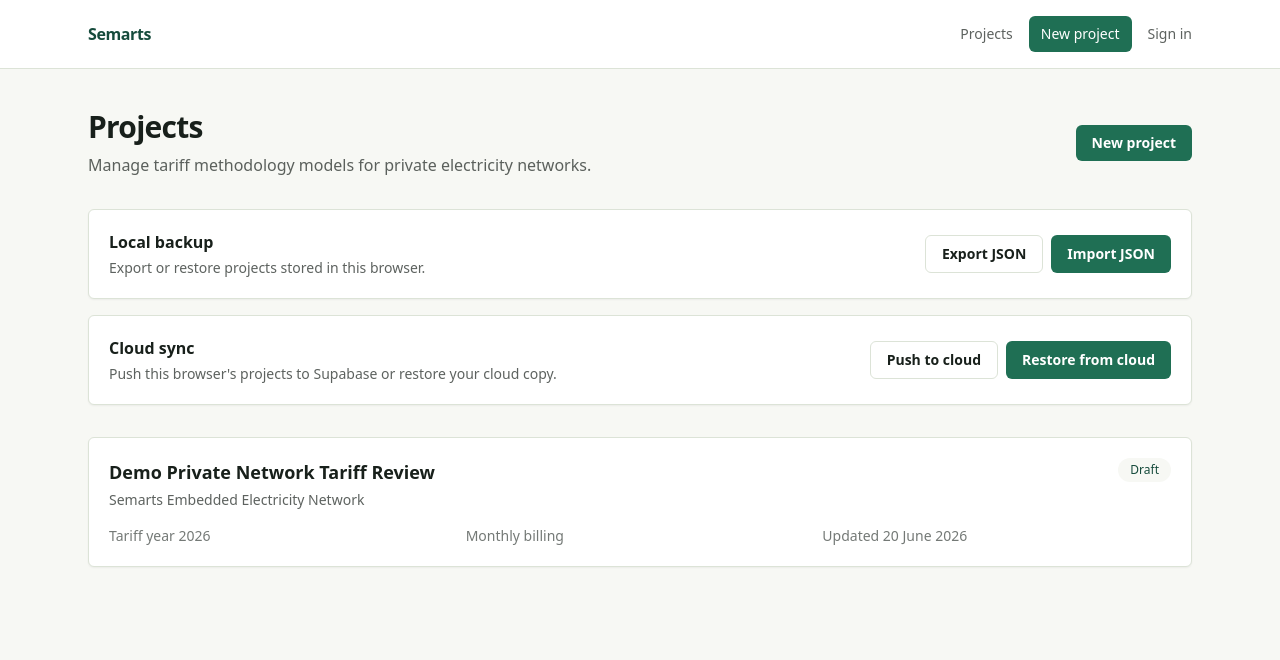
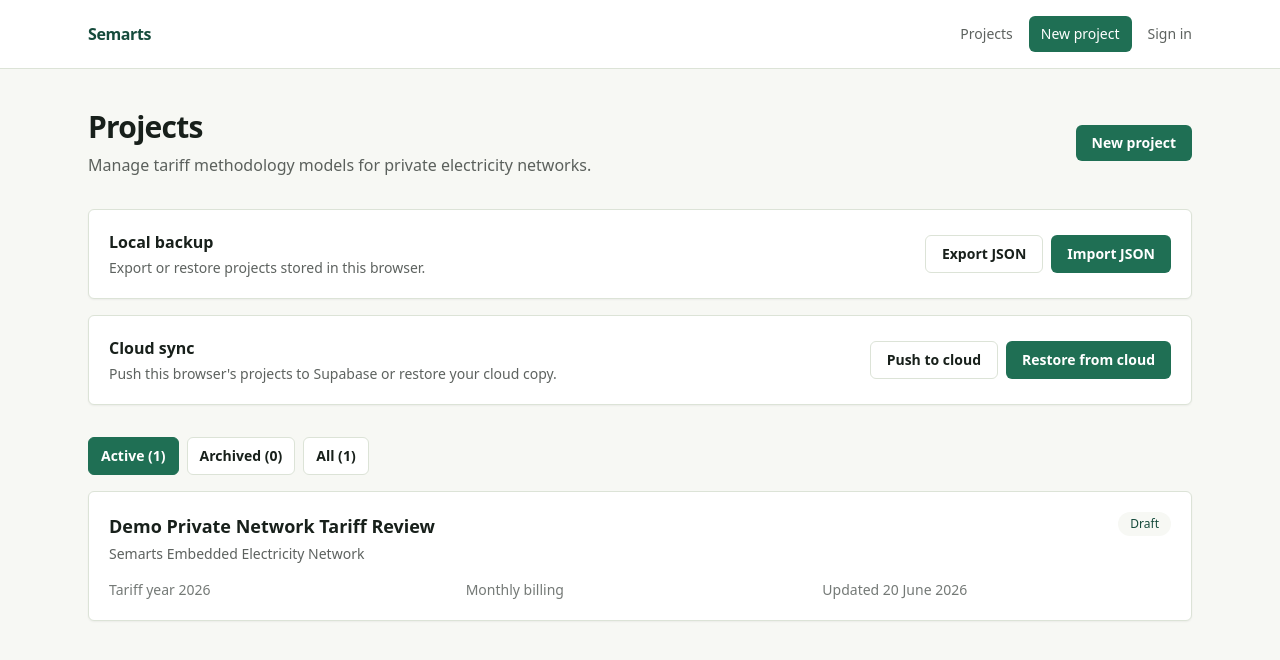
Before and after one commit to Semarts-Consulting/semarts-tariff-builder, a Next.js app: page /projects in a window 1280 px wide. Shown: the top 660 px of the page. Built offline with nearby package versions, Linux system fonts and the light colour scheme; no server answers.

Commit message:
Add archived project filtering

```diff
--- a/components/ProjectsList.tsx
+++ b/components/ProjectsList.tsx
@@ -4,6 +4,8 @@ import Link from "next/link";
 import { useEffect, useState } from "react";
 import { getProjects } from "@/lib/project-storage";
 import type { Project } from "@/types/project";
+
+type ProjectFilter = "active" | "archived" | "all";
 
 function ProjectCard({ project }: { project: Project }) {
   return (
@@ -31,16 +33,52 @@ function ProjectCard({ project }: { project: Project }) {
 
 export function ProjectsList() {
   const [projects, setProjects] = useState<Project[]>([]);
+  const [filter, setFilter] = useState<ProjectFilter>("active");
 
   useEffect(() => {
     setProjects(getProjects());
   }, []);
 
+  const activeProjects = projects.filter((project) => project.status !== "Archived");
+  const archivedProjects = projects.filter((project) => project.status === "Archived");
+  const visibleProjects =
+    filter === "active" ? activeProjects : filter === "archived" ? archivedProjects : projects;
+  const filters: Array<{ id: ProjectFilter; label: string; count: number }> = [
+    { id: "active", label: "Active", count: activeProjects.length },
+    { id: "archived", label: "Archived", count: archivedProjects.length },
+    { id: "all", label: "All", count: projects.length }
+  ];
+
   return (
-    <div className="mt-8 grid gap-4">
-      {projects.map((project) => (
-        <ProjectCard key={project.id} project={project} />
-      ))}
+    <div className="mt-8">
+      <div className="flex flex-wrap gap-2">
+        {filters.map((item) => (
+          <button
+            key={item.id}
+            type="button"
+            onClick={() => setFilter(item.id)}
+            className={`rounded-md border px-3 py-2 text-sm font-semibold ${
+              filter === item.id
+                ? "border-semarts bg-semarts text-white"
+                : "border-line bg-white text-ink hover:border-semarts"
+            }`}
+          >
+            {item.label} ({item.count})
+          </button>
+        ))}
+      </div>
+
+      {visibleProjects.length > 0 ? (
+        <div className="mt-4 grid gap-4">
+          {visibleProjects.map((project) => (
+            <ProjectCard key={project.id} project={project} />
+          ))}
+        </div>
+      ) : (
+        <div className="mt-4 rounded-md border border-line bg-white p-5 text-sm text-ink/70 shadow-sm">
+          No {filter === "all" ? "" : filter} projects found.
+        </div>
+      )}
     </div>
   );
 }
```
